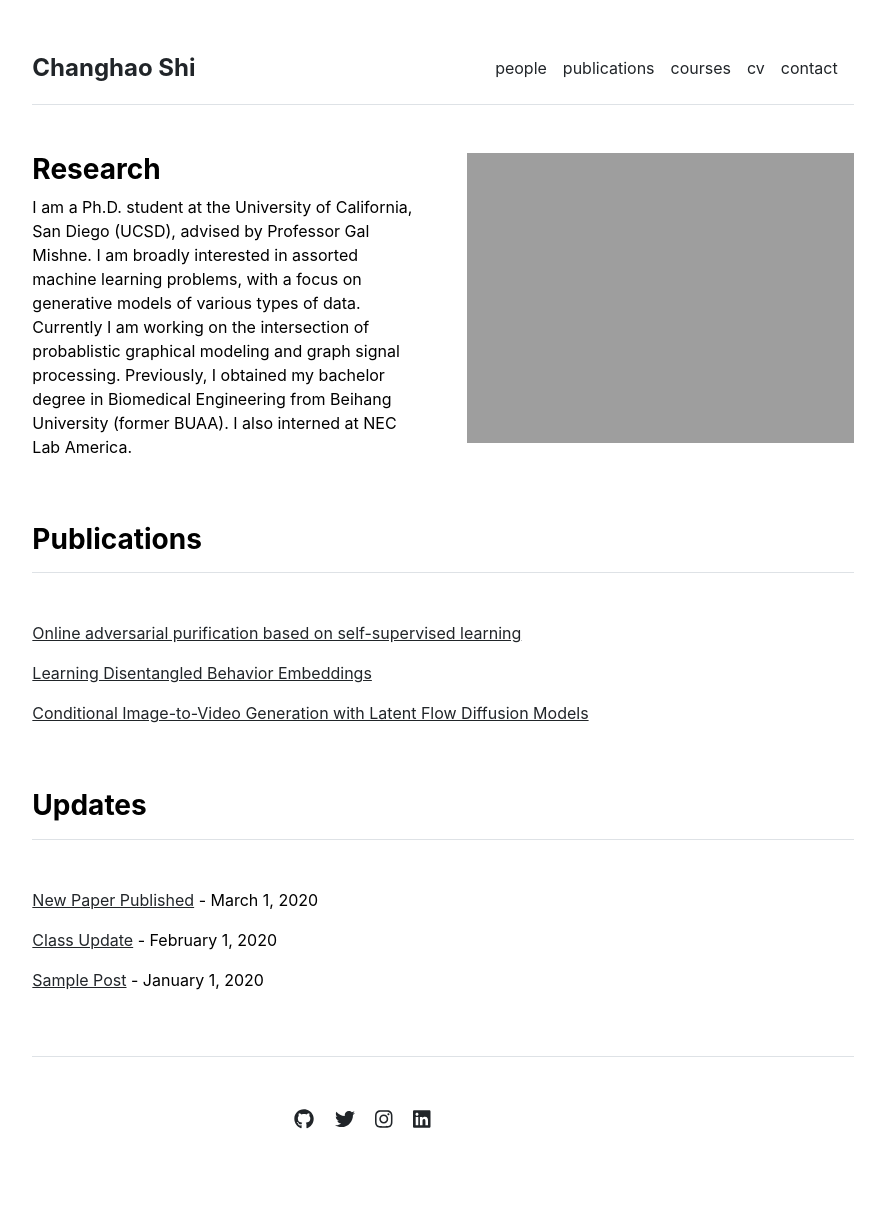
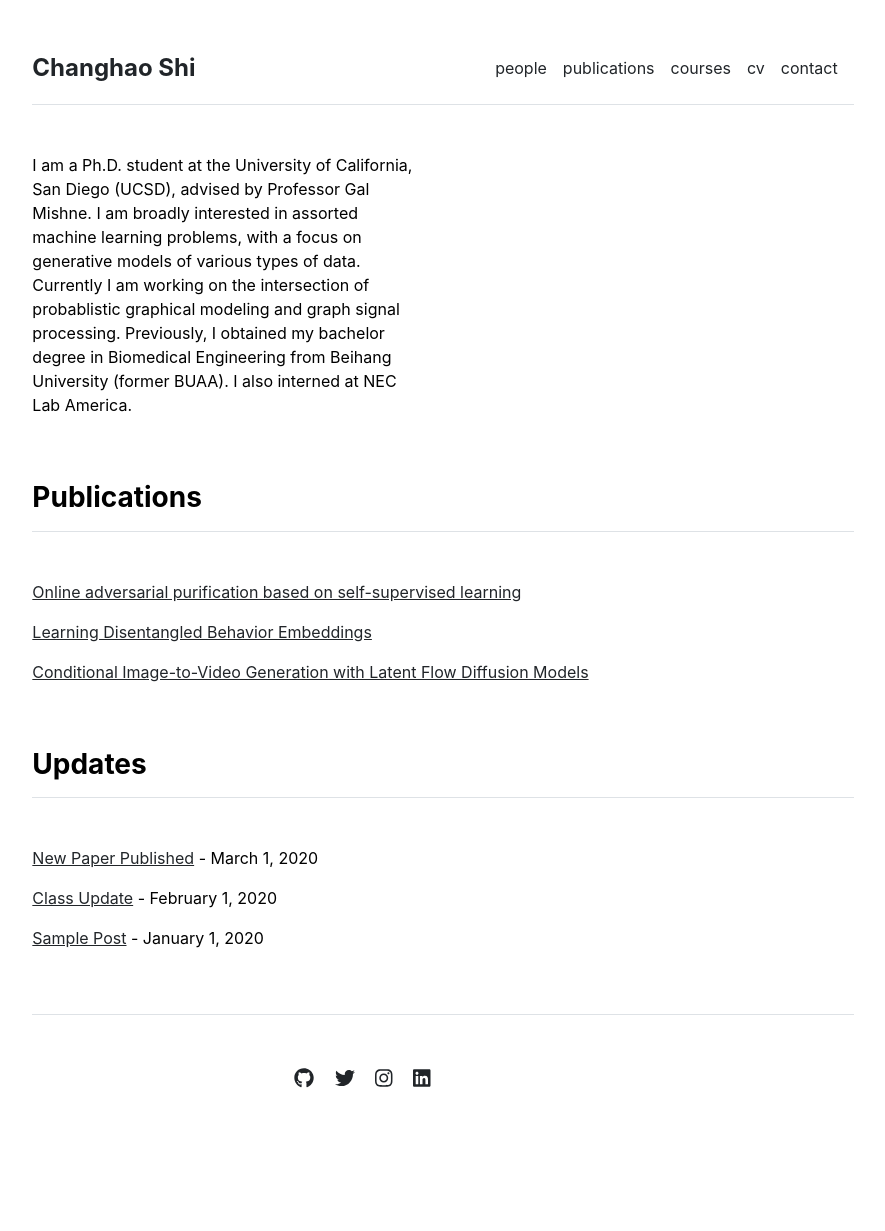
Before and after one commit to ChanghaoShih/ChanghaoShih.github.io, a Jekyll site: the page built from index.md, in a window 1280 px wide. Shown: the whole page, without its empty margins (197-1082 px from the left). Built offline with Jekyll 4.4.1, drawn with Linux system fonts in a browser that asks for light colours; after the commit the page ends 1189 px from its top, so only the background shows below that.

Commit message:
update layouts

```diff
--- a/_layouts/home.html
+++ b/_layouts/home.html
@@ -4,12 +4,12 @@
 
 <div class="row g-5 mb-5">
   <div class="col-md-6">
-    <h3 class="fw-bold">Research</h3>
+    <!-- <h3 class="fw-bold">Research</h3> -->
     {{ content }}
   </div>
-  <div class="col-md-6">
+  <!-- <div class="col-md-6">
     <img src="{{ site.github.url }}/assets/img/home.jpg" alt="Home" width="100%">
-  </div>
+  </div> -->
 </div>
 
 {% include publications.html %}
```
